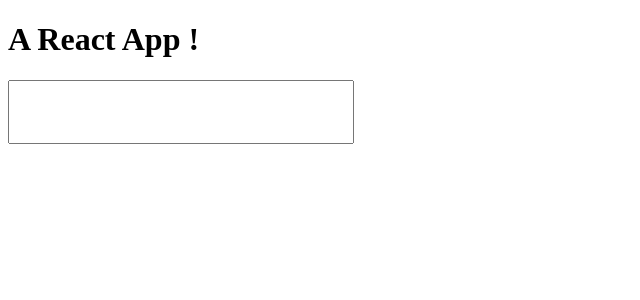
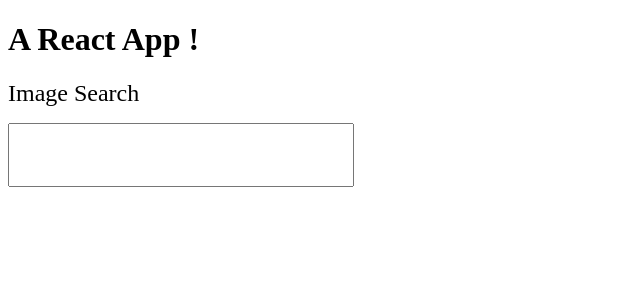
Before and after one commit to smarigowda/modernReactPictureComponent, a React (Create React App) app: page / in a window 1280 px wide. Shown: the top 300 px of the page, without its empty margins (0-640 px from the left). Built offline with nearby package versions, Linux system fonts and the light colour scheme.

Commit message:
handling onChange and onClick events for input element

```diff
--- a/src/components/SearchBar.js
+++ b/src/components/SearchBar.js
@@ -2,9 +2,20 @@ import React from 'react';
 import { searchInput } from './SearchBar.module.scss';
 
 const SearchBar = () => {
+    const onChangeInput = event => {
+        console.log(event.target.value);
+    }
+    const onClickInput = event => {
+        console.log('input clicked...');
+    }
     return (
         <form action="#">
-            <input className={searchInput} type="text"/>
+            <label htmlFor="">Image Search</label>
+            <input
+                className={searchInput}
+                type="text"
+                onChange={onChangeInput}
+                onClick={onClickInput}/>
         </form>
     )
 };
--- a/src/components/SearchBar.module.scss
+++ b/src/components/SearchBar.module.scss
@@ -5,3 +5,8 @@
         outline: none;
     }
 }
+form label {
+    display: block;
+    margin-bottom: 1rem;
+    font-size: 1.5rem;
+}
```
